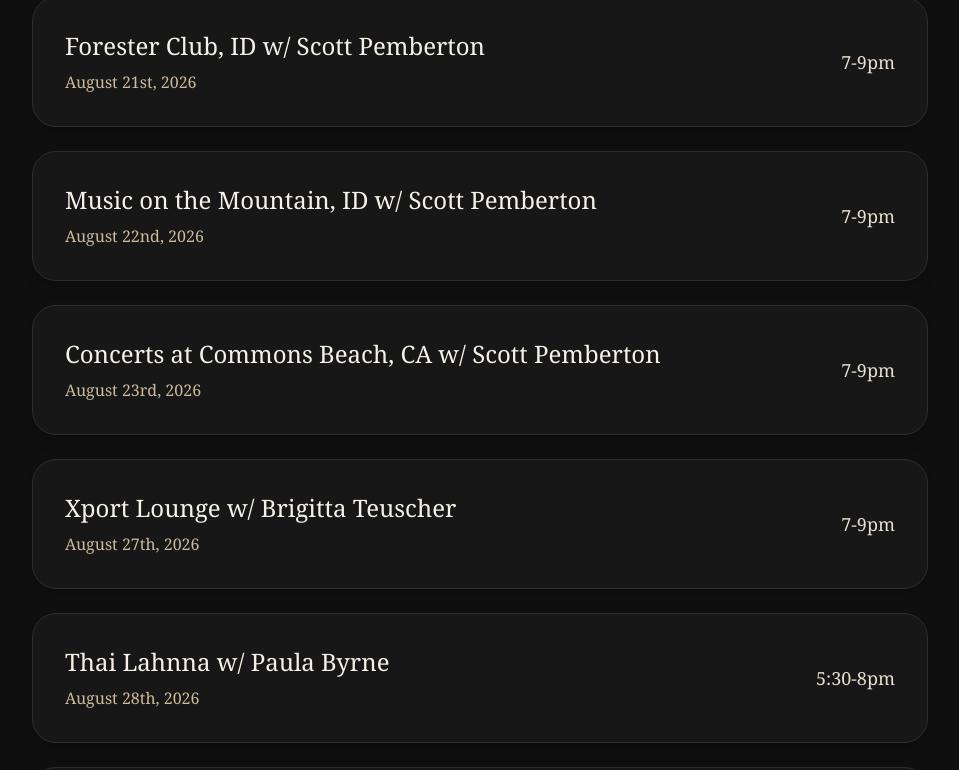
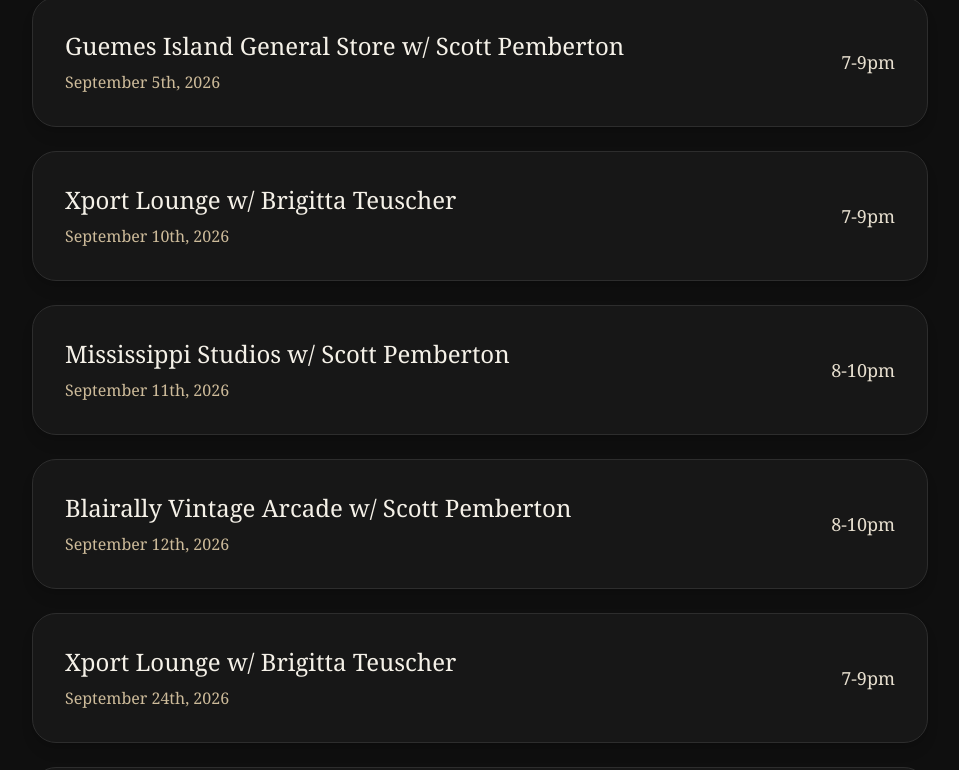
Before and after one commit to pianobrandon/brandon-jazz-site, a Next.js app: page / in a window 1280 px wide. Shown: the part 1847-2617 px from the top of the page, without its empty margins (160-1119 px from the left). Built offline with nearby package versions, Linux system fonts and the light colour scheme.

Commit message:
update gigs

```diff
--- a/src/app/page.tsx
+++ b/src/app/page.tsx
@@ -100,31 +100,6 @@
         <div className="max-w-4xl mx-auto space-y-6">
           {[
             {
-              venue: 'Forester Club, ID w/ Scott Pemberton',
-              date: 'August 21st, 2026',
-              time: '7-9pm',
-            },
-            {
-              venue: 'Music on the Mountain, ID w/ Scott Pemberton',
-              date: 'August 22nd, 2026',
-              time: '7-9pm',
-            },
-            {
-              venue: 'Concerts at Commons Beach, CA w/ Scott Pemberton',
-              date: 'August 23rd, 2026',
-              time: '7-9pm',
-            },
-            {
-              venue: 'Xport Lounge w/ Brigitta Teuscher',
-              date: 'August 27th, 2026',
-              time: '7-9pm',
-            },
-            {
-              venue: 'Thai Lahnna w/ Paula Byrne',
-              date: 'August 28th, 2026',
-              time: '5:30-8pm',
-            },
-            {
               venue: 'Guemes Island General Store w/ Scott Pemberton',
               date: 'September 5th, 2026',
               time: '7-9pm',
@@ -185,6 +160,11 @@
               time: '7-9pm',
             },
             {
+              venue: 'Keys Lounge w/ Tip Top',
+              date: 'December 5th, 2026',
+              time: '10pm-midnight',
+            },
+            {
               venue: 'Xport Lounge w/ Edan Krolewicz',
               date: 'December 10th, 2026',
               time: '7-9pm',
@@ -198,6 +178,11 @@
               venue: 'Jo Bar w/ Tip Top',
               date: 'December 20th, 2026',
               time: '7-10pm',
+            },
+            {
+              venue: 'Arrivederci w/Paula Byrne',
+              date: 'January 16th, 2027',
+              time: '7-9pm',
             },
           ].map((show, index) => (
             <div
```
